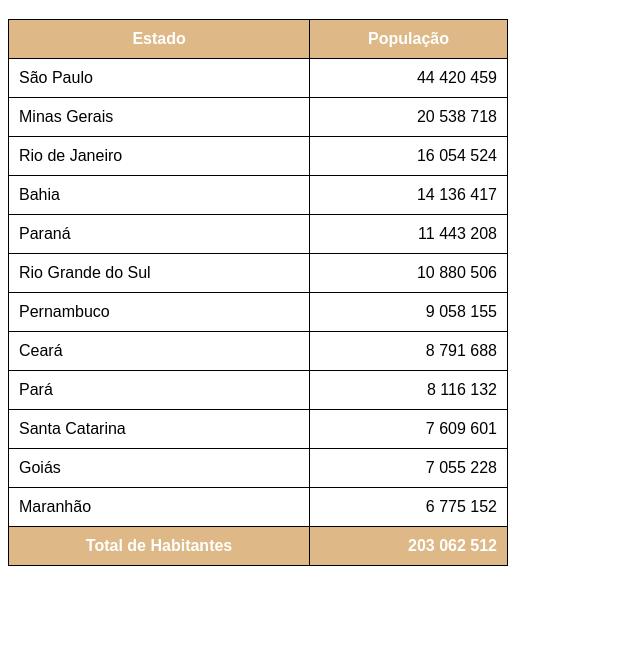
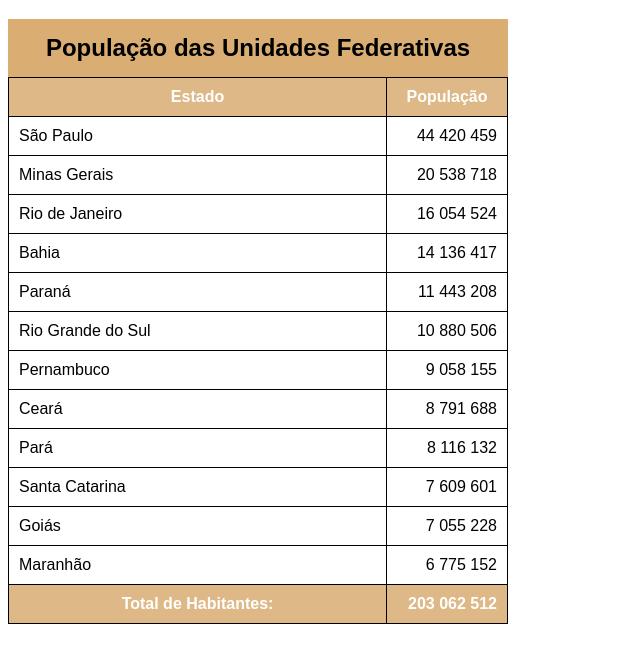
Before and after one commit to murilosantosb/html-css, a plain HTML site: page exercicios/ex023/tabela002.html in a window 1280 px wide. Shown: the part 61-724 px from the top of the page, without its empty margins (0-640 px from the left). Drawn offline with Linux system fonts and the light colour scheme.

Commit message:
atualizei o ex023

```diff
--- a/exercicios/ex023/tabela002.html
+++ b/exercicios/ex023/tabela002.html
@@ -7,6 +7,12 @@
     <style>
         body{
             font-family: Arial, Helvetica, sans-serif;
+        }
+        caption{
+            font-size: 1.5em;
+            font-weight: bolder;
+            padding: 15px;
+            background-color: rgba(211, 157, 86, 0.822);
         }
         table{
             width: 500px;
@@ -20,9 +26,13 @@
             background-color: burlywood;
             color: white;
         }
+        tbody > tr:nth-child(){
+            background-color: lightgray;
+        }
         td.num{
             text-align: end;
         }
+
     </style>
 </head>
 <body>
@@ -30,15 +40,17 @@
     <!--
         ANATOMIA PARA TABELAS GRANDES
         TABLE
+             CAPTION - não pode colocar tr e td , só o texto
              THEAD - Cabeça
              TBODY - Corpo
              TFOOT - Rodapé
            Em todas pode ter : TR, TD, TH
     -->
     <table>
+        <caption>População das Unidades Federativas</caption>
         <thead>
-            <th>Estado</th>
-            <th>População</th>
+            <th scope="col">Estado</th>
+            <th scope="col" style="width: 100px;">População</th>
 
         </thead>
         <tbody>
@@ -105,7 +117,7 @@
         </tbody>
         <tfoot>
             <tr>
-                <th>Total de Habitantes</th>
+                <th scope="row">Total de Habitantes:</th>
                 <td class="num"><strong>203 062 512</strong></td>
             </tr>
 
```
